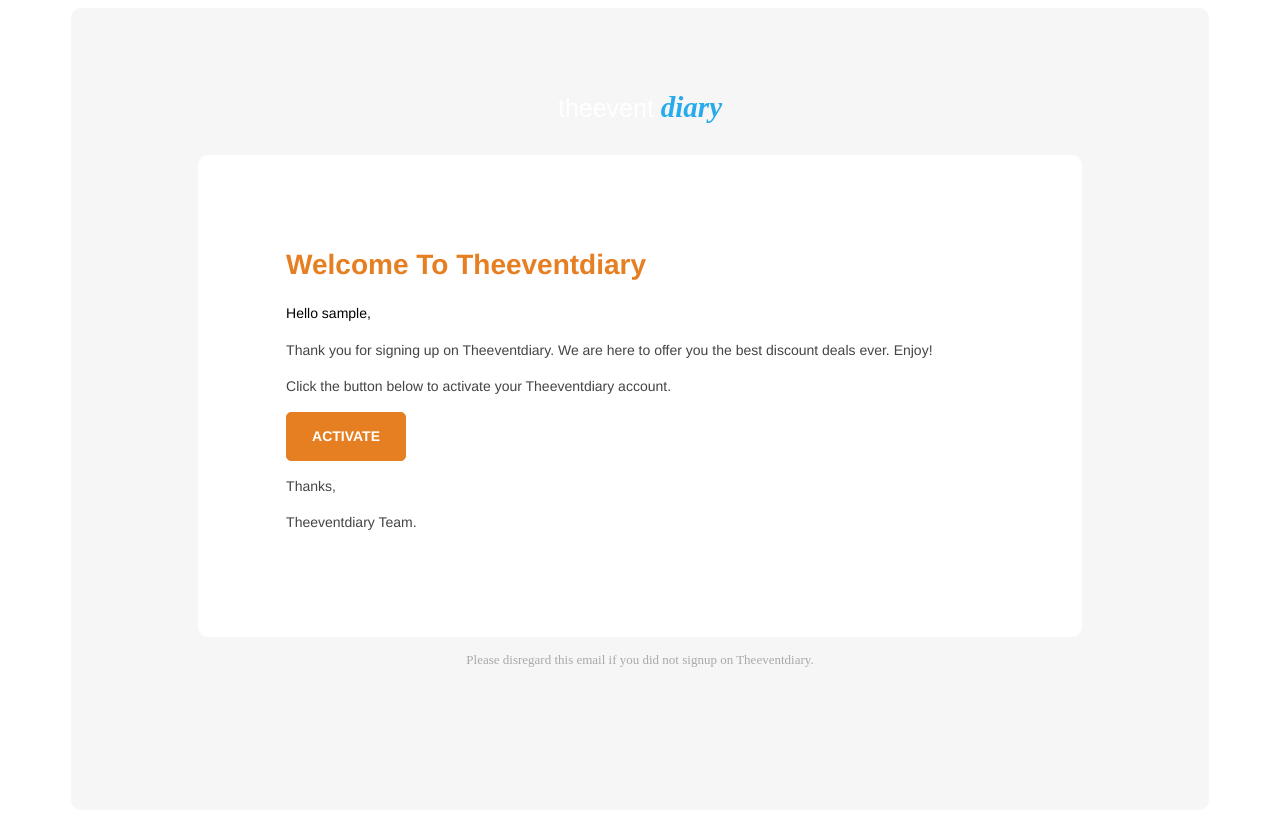
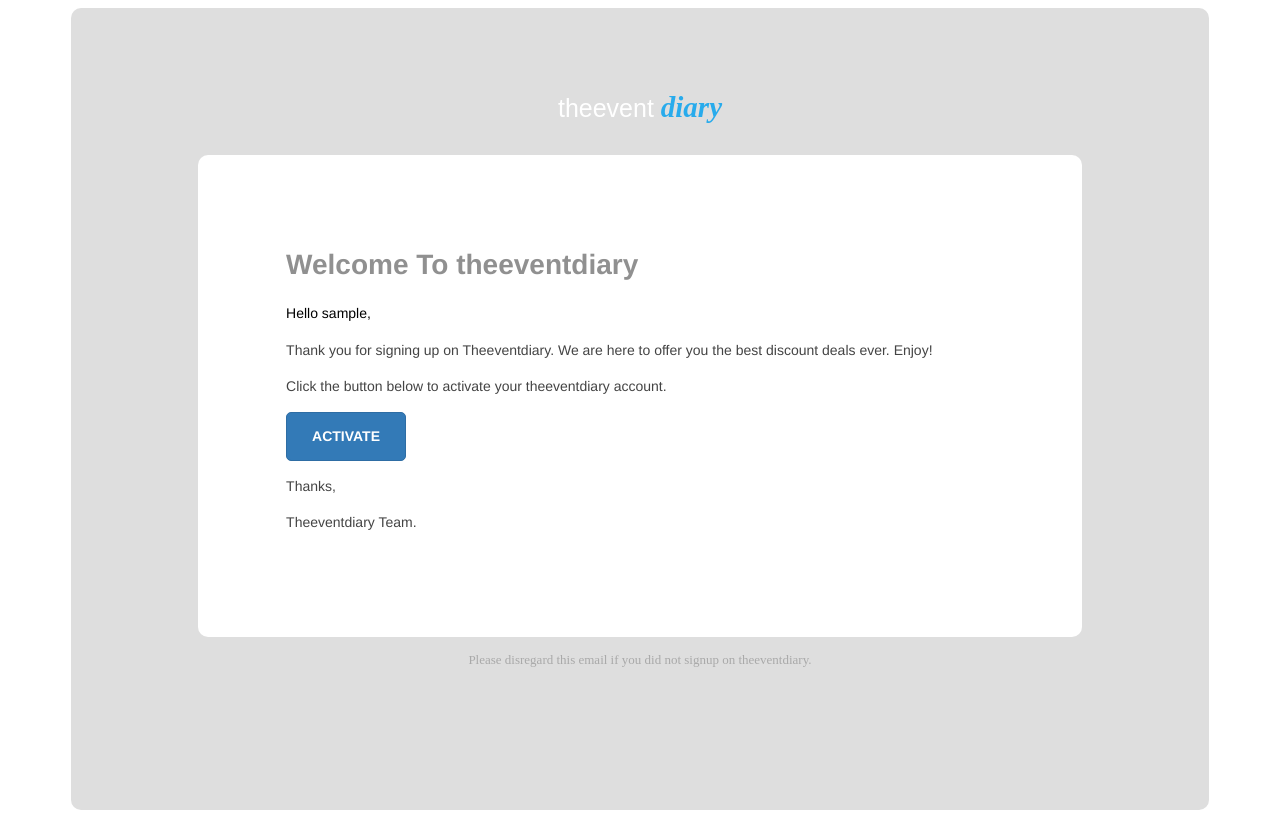
Before and after one commit to gbolly/EventDiary, a Django app: template web/authentication/templates/activate_account_email.html in a window 1280 px wide. Run offline with Django 3.2, Linux system fonts and the light colour scheme; the template is opened without the code that fills it: most values are stand-ins (such as "Sample title", 1, 10 or a date in 2020); parts of the project's set-up code (start-up, migrations or seed data) failed here and were passed over; some libraries are stand-ins or nearby versions.

Commit message:
Fix user sign issue

```diff
--- a/web/authentication/templates/activate_account_email.html
+++ b/web/authentication/templates/activate_account_email.html
@@ -7,33 +7,33 @@
                 Get The Best Event Centers Around You At Affordable Prizes!
             </p>
 
-            <div style="background-color: #f6f6f6; min-height: 504px; line-height: 1.6; margin: auto; padding: 10%; padding-top: 4%; width: 70%; text-align: center; border-radius: 10px 10px 10px 10px;">
+            <div style="background-color: #dedede; min-height: 504px; line-height: 1.6; margin: auto; padding: 10%; padding-top: 4%; width: 70%; text-align: center; border-radius: 10px 10px 10px 10px;">
                     <p style="font-family: 'Montserrat', sans-serif; font-weight: 300; font-style: normal; color: #fff; font-size: 25px; text-decoration: none;">theevent
                         <span class="logo-span" style="width: 72.5px; height: 19px; font-family: 'Playfair Display', serif; font-size: 29px; font-weight: 900; font-style: italic; font-stretch: normal; color: #28abec;">diary
                         </span>
                     </p>
                     <div style="background-color: #fff;font-family: Helvetica Neue,Helvetica,Arial,Lucida Grande,sans-serif;font-size: 14px; font-weight: normal; display: block; margin: auto; max-width: 80%; padding: 10%;vertical-align: top; text-align: left; border-radius: 10px 10px 10px 10px;">
 
-                        <h1 style="color: #e67e22; margin: 0;">Welcome To Theeventdiary</h1>
+                        <h1 style="color: #909090; margin: 0;">Welcome To theeventdiary</h1>
                         <p>Hello {{username}},</p>
                         <div style="color: #444"
                             <p>Thank you for signing up on Theeventdiary. We are here to
                                 offer you the best discount deals ever. Enjoy!
                     </div>
                             </p>
-                                <p style="margin: 0; margin-bottom: 15px; padding: 0; color: #444;">Click the button below to activate your Theeventdiary account.
+                                <p style="margin: 0; margin-bottom: 15px; padding: 0; color: #444;">Click the button below to activate your theeventdiary account.
                                 </p>
 
                         <div style="border-collapse: separate; border-spacing: 0; width: auto; margin-bottom: 15px; text-align: left; vertical-align: top;">
 
-                            <a href="{{ activation_hash_url }}" style="background-color: #e67e22; border: solid 1px #e67e22;border-color: #e67e22; border-radius: 5px; color: #fff; display: inline-block; font-size: 14px;font-weight: bold; margin: 0; padding: 12px 25px; text-decoration:none;text-transform:capitalize" target="_blank"> ACTIVATE</a>
+                            <a href="{{ activation_hash_url }}" style="background-color: #337ab7; border: solid 1px #2e6da4;border-color: #2e6da4; border-radius: 5px; color: #fff; display: inline-block; font-size: 14px;font-weight: bold; margin: 0; padding: 12px 25px; text-decoration:none;text-transform:capitalize" target="_blank"> ACTIVATE</a>
 
                     <p style="color: #444">Thanks,</p>
                     <p style="color: #444">Theeventdiary Team.</p>
                     </div>
 
                 </div>
-                <p align="center" style="font-size:13px; color: #A9A9A9;">Please disregard this email if you did not signup on Theeventdiary.</p>
+                <p align="center" style="font-size:13px; color: #A9A9A9;">Please disregard this email if you did not signup on theeventdiary.</p>
             </div>
         </div>
     </body>
--- a/web/authentication/templates/register.html
+++ b/web/authentication/templates/register.html
@@ -25,7 +25,8 @@
             </header>
             <div class="row reg-form">
                 <div class="col-sm-12">
-                    <form action="{% url 'register' %}" method="POST"><input type="hidden" name="csrfmiddlewaretoken" value="{{ csrf_token }}">
+                    <form action="{% url 'register' %}" method="POST">
+                        {% csrf_token %}
                         <div class="custom-form-group">
                             {{ form.email.errors }}
                             <div class="custom-input-group">
```
Also changed, not shown: web/authentication/views.py (+2 -8 lines).
